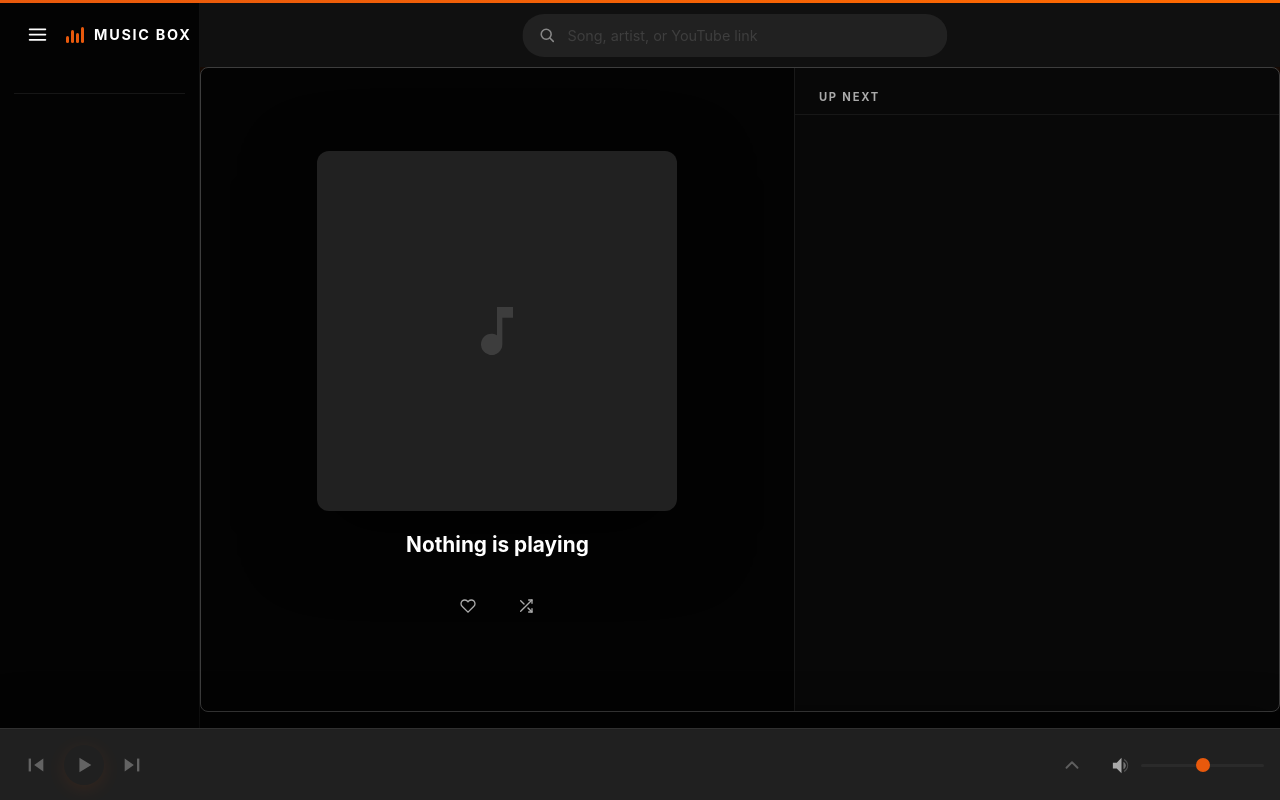
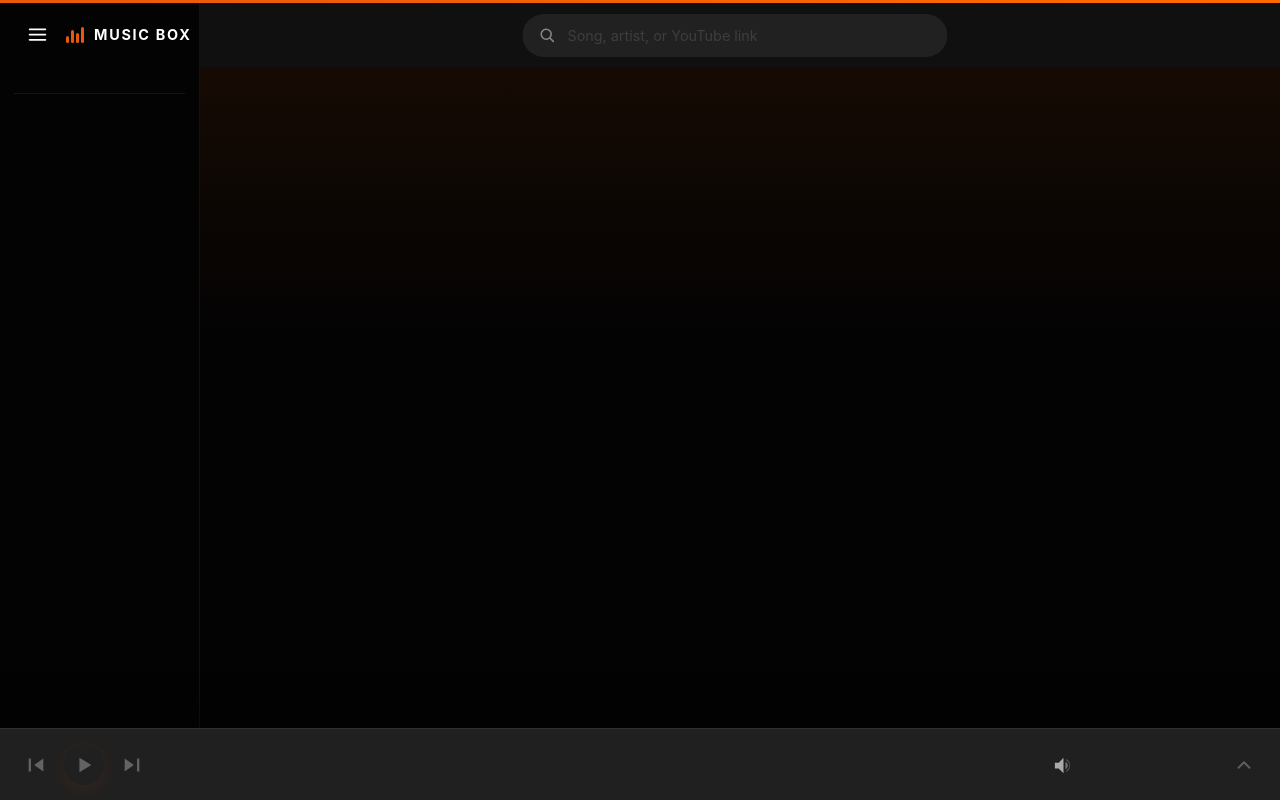
Before and after one commit to arookiecoder-ip/youtube-music-alexa-skill, a Python web app: template flask-server/templates/remote.html in a window 1280 px wide. Run offline with Jinja, Linux system fonts and the light colour scheme; the template is opened without the code that fills it, so the values that code supplies are empty; some libraries are stand-ins or nearby versions.

Commit message:
feat: enhance player and routing behavior for improved user experience

```diff
--- a/flask-server/templates/remote.html
+++ b/flask-server/templates/remote.html
@@ -284,7 +284,7 @@
         </div>
       </div>
       <button class="np-like-btn" id="np-like-btn" title="Like">
-        <svg viewBox="0 0 24 24" fill="none" stroke="currentColor" stroke-width="2" stroke-linecap="round"><path d="M20.84 4.61a5.5 5.5 0 0 0-7.78 0L12 5.67l-1.06-1.06a5.5 5.5 0 0 0-7.78 7.78l1.06 1.06L12 21.23l7.78-7.78 1.06-1.06a5.5 5.5 0 0 0 0-7.78z"/></svg>
+        <svg viewBox="0 0 24 24" fill="none" stroke="currentColor" stroke-width="2" stroke-linecap="round" stroke-linejoin="round"><path d="M14 9V5a3 3 0 0 0-3-3l-4 9v11h11.28a2 2 0 0 0 2-1.7l1.38-9a2 2 0 0 0-2-2.3zM7 22H4a2 2 0 0 1-2-2v-7a2 2 0 0 1 2-2h3"/></svg>
       </button>
       <button class="np-shuffle-btn" id="shuffle-btn" title="Shuffle">
         <svg viewBox="0 0 24 24" fill="none" stroke="currentColor" stroke-width="2" stroke-linecap="round" stroke-linejoin="round">
--- a/flask-server/templates/static/css/redesign.css
+++ b/flask-server/templates/static/css/redesign.css
@@ -1362,7 +1362,7 @@ body.results-open .player-section {
   background: #111;
   backdrop-filter: none;
   -webkit-backdrop-filter: none;
-  contain: layout paint;
+  /* No contain:paint — it clips the "..." more-menu that pops above the bar. */
 }
 
 /* Artist page sits centered like the rest of the content */
@@ -1547,7 +1547,8 @@ body.results-open .player-section {
     z-index: 240;
     padding: 5px 16px 4px;
     grid-template-columns: 205px minmax(320px, 1fr) auto auto;
-    grid-template-areas: "transport np actions volume";
+    /* Expand arrow cluster sits at the far right, after the volume */
+    grid-template-areas: "transport np volume actions";
     gap: 18px;
     background: #202020;
   }
@@ -1564,16 +1565,17 @@ body.results-open .player-section {
     color: #fff;
   }
   .player-section .transport button svg { width: 22px; height: 22px; }
+  /* Play/pause: plain glyph (no circular chip), larger than prev/next */
   .player-section .pp-btn,
   .player-section .pp-btn:hover {
-    width: 52px;
-    height: 52px;
-    background: #4d4d4d;
+    width: 56px;
+    height: 56px;
+    background: transparent;
     border: 0;
     color: #fff;
   }
-  .player-section .pp-btn:hover { background: #5a5a5a; }
-  .player-section .pp-btn svg { width: 27px; height: 27px; }
+  .player-section .pp-btn:hover { filter: brightness(1.2); }
+  .player-section .pp-btn svg { width: 36px; height: 36px; }
 
   .player-section .np {
     grid-area: np;
@@ -1632,7 +1634,14 @@ body.results-open .player-section {
     color: #eee;
   }
   .player-section .queue-toggle-btn svg { width: 22px; height: 22px; }
-  .player-section .vol input[type=range] { width: 72px; }
+  /* Volume slider stays hidden until the volume cluster is hovered/focused */
+  .player-section .vol input[type=range] {
+    width: 72px;
+    opacity: 0;
+    transition: opacity .15s ease;
+  }
+  .player-section .vol:hover input[type=range],
+  .player-section .vol input[type=range]:focus-visible { opacity: 1; }
   .player-section .progress-track,
   .player-section .progress:hover .progress-track { height: 3px; }
   .player-section .progress-fill { background: #ff0033; }
@@ -1656,30 +1665,36 @@ body.results-open .player-section {
   overflow: hidden;
 }
 
-/* Desktop: the now-playing view is an overlay layer that slides up over the
-   current page (YT Music style), pinned between the top bar and the playbar.
-   It must never sit in the document flow where home content can scroll it
-   into view. */
+/* Desktop: the now-playing view is an overlay layer that slides up from the
+   bottom over the current page (YT Music style), pinned between the top bar
+   and the playbar. It stays in the DOM (display overrides [hidden]) so both
+   the open and close slides can animate; body.now-playing-route — kept in
+   sync with the route by the router — drives the transition. */
 @media (min-width: 900px) {
   #now-playing-section {
     position: fixed;
     top: calc(var(--topbar-h) + 3px);
     left: var(--rail-w);
     right: 0;
-    bottom: var(--playbar-h);
+    bottom: 72px; /* matches the desktop playbar height, not --playbar-h */
     margin: 0;
+    border-radius: 0;
     z-index: 210;
     background: var(--bg, #0a0a0a);
-    animation: np-slide-up .28s ease;
-    /* Follows the rail as it collapses/expands */
-    transition: left .25s ease;
+    display: block !important;
+    visibility: hidden;
+    transform: translateY(103%);
+    pointer-events: none;
+    transition: transform .32s cubic-bezier(.22, 1, .36, 1),
+                visibility .32s,
+                left .25s ease; /* follows the rail as it collapses/expands */
+  }
+  body.now-playing-route #now-playing-section {
+    visibility: visible;
+    transform: none;
+    pointer-events: auto;
   }
   .np-page { height: 100%; }
-}
-
-@keyframes np-slide-up {
-  from { opacity: 0; transform: translateY(28px); }
-  to { opacity: 1; transform: none; }
 }
 
 /* ---- Left: album art + meta ---- */
--- a/flask-server/templates/static/js/player.js
+++ b/flask-server/templates/static/js/player.js
@@ -78,6 +78,10 @@ function showNowPlaying(info) {
       state._currentThumbnail = '';
       state._currentTrack = null;
       _lastNpFingerprint = '';
+      // Playback is gone — don't leave an empty expanded player on screen.
+      if (window.getRoute && window.getRoute() === '#now-playing') {
+        window.navigateTo(window.__npReturnRoute || '#home');
+      }
     }
     return;
   }
@@ -155,9 +159,10 @@ function refreshNpLikeButton() {
   if (likeBtn && state._currentVideoId && typeof _playlistsData !== 'undefined' && _playlistsData.liked_songs) {
     const isLiked = _playlistsData.liked_songs.includes(state._currentVideoId);
     likeBtn.classList.toggle('liked', isLiked);
+    // Thumbs-up (like), filled when liked
     likeBtn.innerHTML = isLiked
-      ? `<svg viewBox="0 0 24 24" fill="currentColor" stroke="currentColor" stroke-width="2" stroke-linecap="round"><path d="M20.84 4.61a5.5 5.5 0 0 0-7.78 0L12 5.67l-1.06-1.06a5.5 5.5 0 0 0-7.78 7.78l1.06 1.06L12 21.23l7.78-7.78 1.06-1.06a5.5 5.5 0 0 0 0-7.78z"/></svg>`
-      : `<svg viewBox="0 0 24 24" fill="none" stroke="currentColor" stroke-width="2" stroke-linecap="round"><path d="M20.84 4.61a5.5 5.5 0 0 0-7.78 0L12 5.67l-1.06-1.06a5.5 5.5 0 0 0-7.78 7.78l1.06 1.06L12 21.23l7.78-7.78 1.06-1.06a5.5 5.5 0 0 0 0-7.78z"/></svg>`;
+      ? `<svg viewBox="0 0 24 24" fill="currentColor" stroke="currentColor" stroke-width="1" stroke-linecap="round" stroke-linejoin="round"><path d="M14 9V5a3 3 0 0 0-3-3l-4 9v11h11.28a2 2 0 0 0 2-1.7l1.38-9a2 2 0 0 0-2-2.3zM7 22H4a2 2 0 0 1-2-2v-7a2 2 0 0 1 2-2h3"/></svg>`
+      : `<svg viewBox="0 0 24 24" fill="none" stroke="currentColor" stroke-width="2" stroke-linecap="round" stroke-linejoin="round"><path d="M14 9V5a3 3 0 0 0-3-3l-4 9v11h11.28a2 2 0 0 0 2-1.7l1.38-9a2 2 0 0 0-2-2.3zM7 22H4a2 2 0 0 1-2-2v-7a2 2 0 0 1 2-2h3"/></svg>`;
   }
 }
 
@@ -576,16 +581,17 @@ function syncModalScrollLock() {
   let _miniPopupOpen = false;
 
   function openMiniPopup(fromRoute) {
-    // Don't open the now-playing view when nothing is playing
+    // Nothing playing: never open — but if the view is somehow up (e.g. the
+    // queue ended while expanded), the toggle must still be able to close it.
     if (!state._hasTrack) {
-      if (fromRoute) window.navigateTo('#home');
+      if (fromRoute || window.getRoute() === '#now-playing') window.navigateTo('#home');
       return;
     }
-    // On desktop, navigate to the #now-playing page (in-page section, not overlay)
-    // or navigate back if we are already there (toggle behavior).
+    // On desktop, toggle the #now-playing overlay: expand, or collapse back
+    // to the view it was opened from.
     if (window.matchMedia('(min-width: 900px)').matches) {
       if (window.getRoute() === '#now-playing') {
-        history.back(); // Collapse back to previous view
+        window.navigateTo(window.__npReturnRoute || '#home'); // Collapse
       } else {
         window.navigateTo('#now-playing'); // Expand
       }
--- a/flask-server/templates/static/js/router.js
+++ b/flask-server/templates/static/js/router.js
@@ -73,6 +73,10 @@
   window.navigateTo = function(route) {
     route = route || '#home';
     if (route !== window.__route) {
+      // Remember where the expanded player was opened from so collapsing it
+      // returns there (not blindly to #home, and without relying on
+      // history.back() which is a no-op on a fresh session).
+      if (route === '#now-playing') window.__npReturnRoute = window.__route;
       window.__route = route;
       history.pushState({ route: route }, '', location.pathname + location.search);
     }
```
